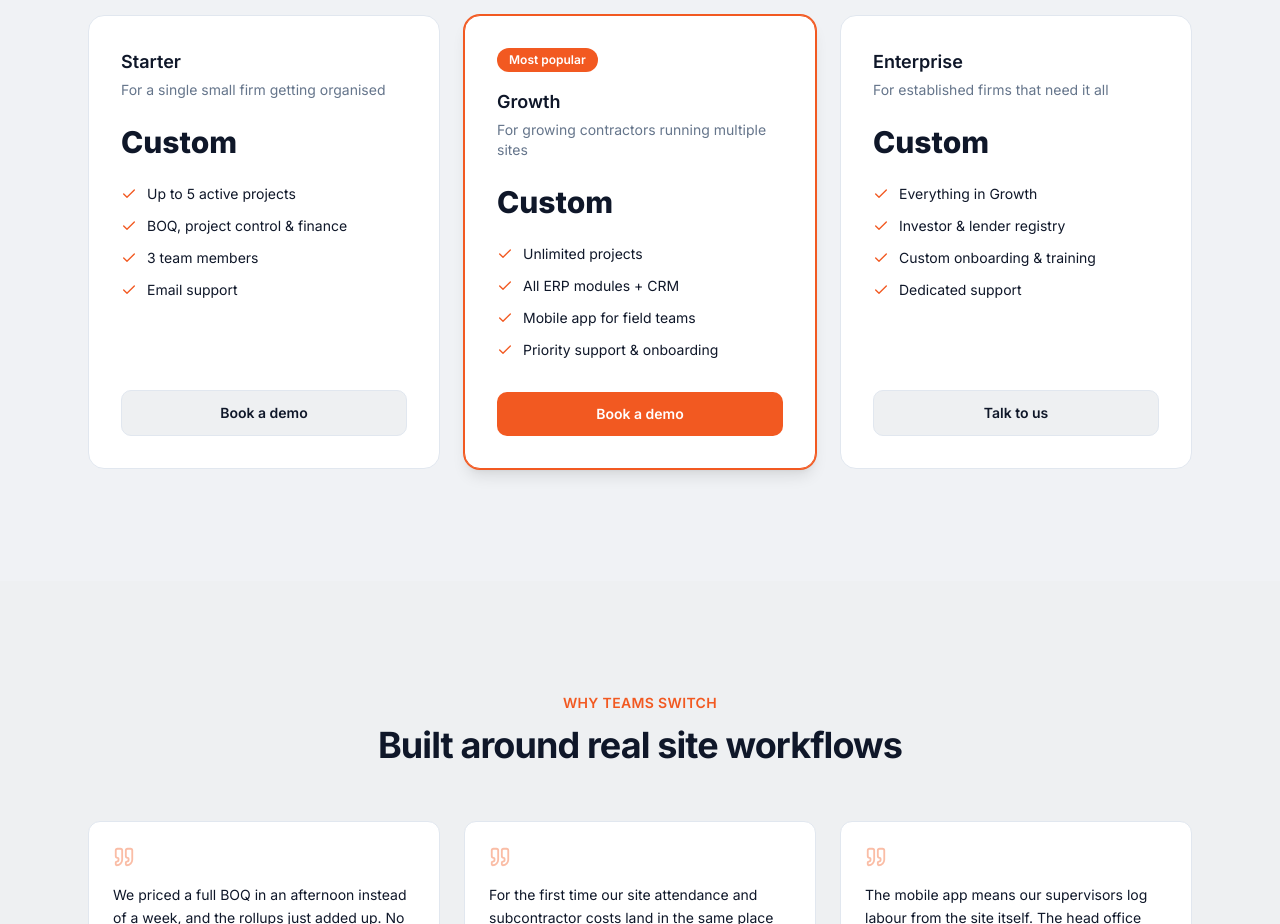
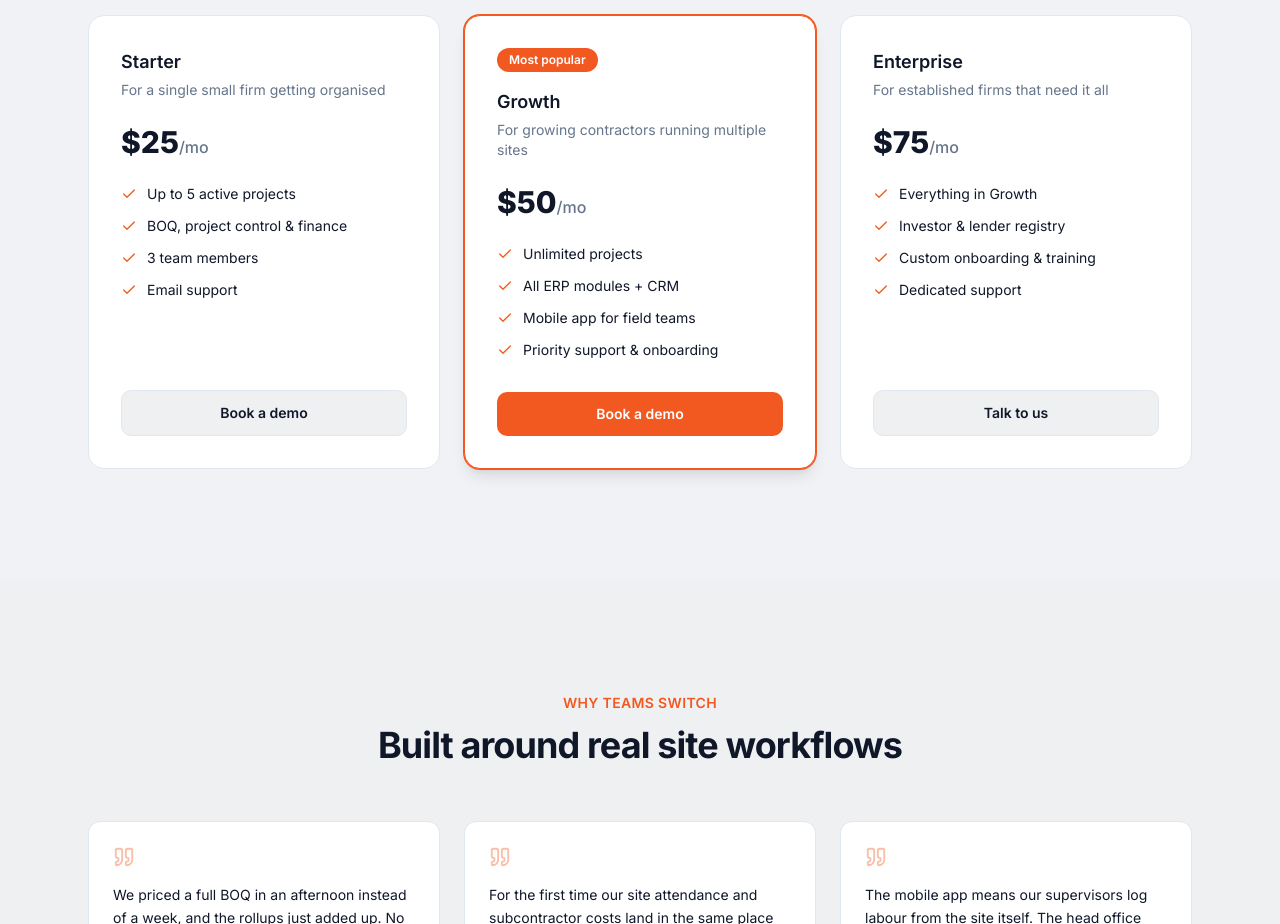
Before and after one commit to MuhammadAbbasi/icona, a Next.js app: page / in a window 1280 px wide. Shown: the part 3320-4244 px from the top of the page. Built offline with nearby package versions, Linux system fonts and the light colour scheme.

Commit message:
Pricing: real tier prices $25 / $50 / $75 per month

```diff
--- a/src/components/website/Pricing.jsx
+++ b/src/components/website/Pricing.jsx
@@ -28,7 +28,10 @@ const Pricing = () => {
               )}
               <h3 className="text-lg font-semibold">{tier.name}</h3>
               <p className="mt-1 text-sm text-muted-foreground">{tier.tagline}</p>
-              <p className="mt-6 text-3xl font-extrabold">{tier.price}</p>
+              <p className="mt-6 text-3xl font-extrabold">
+                {tier.price}
+                {tier.cadence && <span className="text-base font-medium text-muted-foreground">{tier.cadence}</span>}
+              </p>
 
               <ul className="mt-6 flex-1 space-y-3">
                 {tier.features.map((f) => (
--- a/src/config.js
+++ b/src/config.js
@@ -129,7 +129,8 @@ export const SITE_CONFIG = {
   pricing: [
     {
       name: 'Starter',
-      price: 'Custom',
+      price: '$25',
+      cadence: '/mo',
       tagline: 'For a single small firm getting organised',
       features: ['Up to 5 active projects', 'BOQ, project control & finance', '3 team members', 'Email support'],
       cta: 'Book a demo',
@@ -137,7 +138,8 @@ export const SITE_CONFIG = {
     },
     {
       name: 'Growth',
-      price: 'Custom',
+      price: '$50',
+      cadence: '/mo',
       tagline: 'For growing contractors running multiple sites',
       features: [
         'Unlimited projects',
@@ -150,7 +152,8 @@ export const SITE_CONFIG = {
     },
     {
       name: 'Enterprise',
-      price: 'Custom',
+      price: '$75',
+      cadence: '/mo',
       tagline: 'For established firms that need it all',
       features: ['Everything in Growth', 'Investor & lender registry', 'Custom onboarding & training', 'Dedicated support'],
       cta: 'Talk to us',
```
